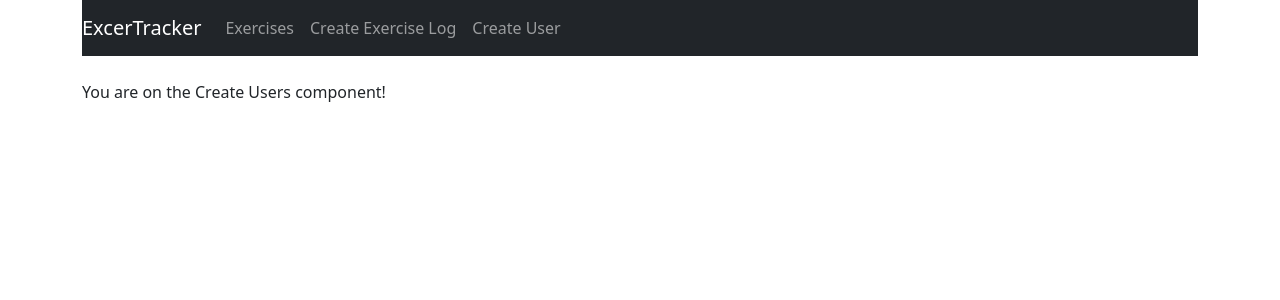
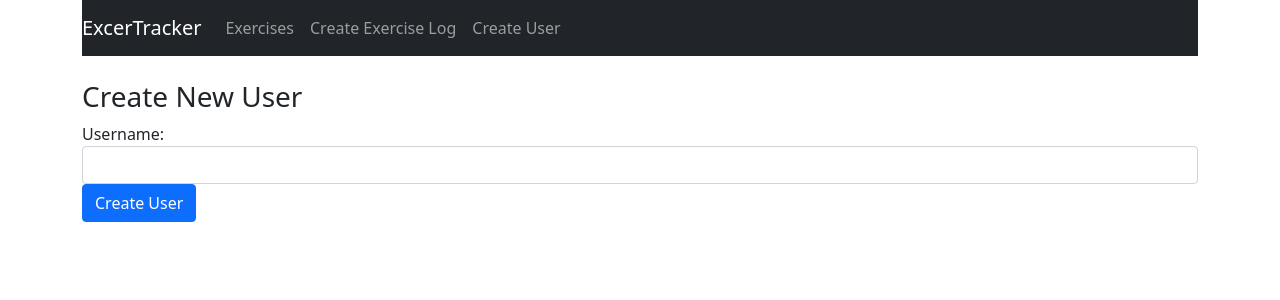
Before and after one commit to fizzahwaseem/exercise-tracker, a React (Create React App) app: page /user in a window 1280 px wide. Shown: the top 300 px of the page. Built offline with nearby package versions, Linux system fonts and the light colour scheme.

Commit message:
partly completed user component

```diff
--- a/src/components/create-user.component.js
+++ b/src/components/create-user.component.js
@@ -1,10 +1,54 @@
 import React, {Component} from "react";
 
 export default class CreateUsers extends Component {
+    constructor(props) {
+        super(props);
+
+        this.onChangeUsername = this.onChangeUsername.bind(this);
+        this.onSubmit = this.onSubmit.bind(this);
+
+        this.state = {
+          username: '',
+        }
+      }
+
+      onChangeUsername(e) {
+        this.setState({
+          username: e.target.value
+        })
+      }
+
+      onSubmit(e) {
+        e.preventDefault();
+
+        const user = {
+          username: this.state.username,
+        }
+
+        console.log(user);
+
+        this.setState({
+            username: ""
+        })
+      }
     render() {
         return (
             <div>
-                <p>You are on the Create Users component!</p>
+                <h3>Create New User</h3>
+                <from onSubmit={this.onSubmit}>
+                    <div className="form-group">
+                        <label>Username: </label>
+                        <input type="text"
+                        required
+                        className="form-control"
+                        value={this.state.username}
+                        onChange={this.onChangeUsername}
+                        />
+                    </div>
+                    <div className="form-group">
+                        <input type="submit" value="Create User" className="btn btn-primary" />
+                    </div>
+                </from>
             </div>
         )
     }
```
